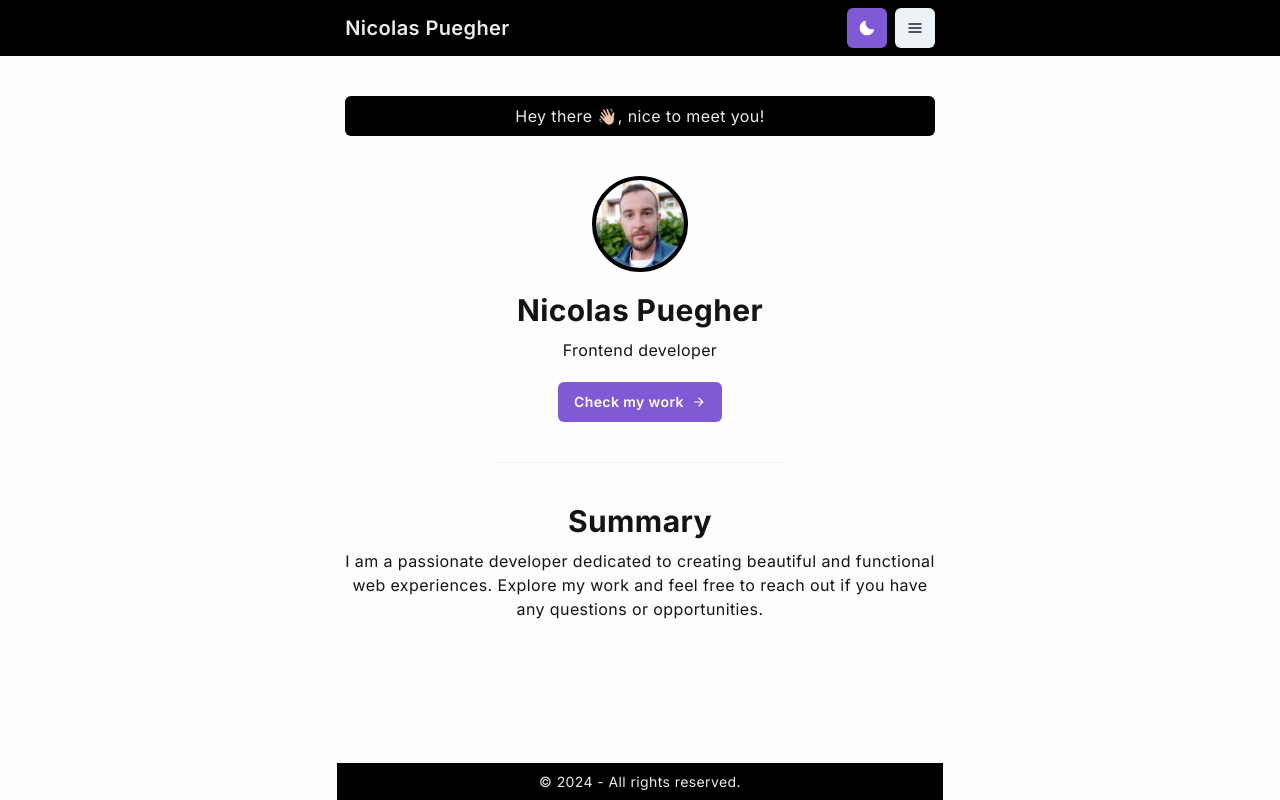
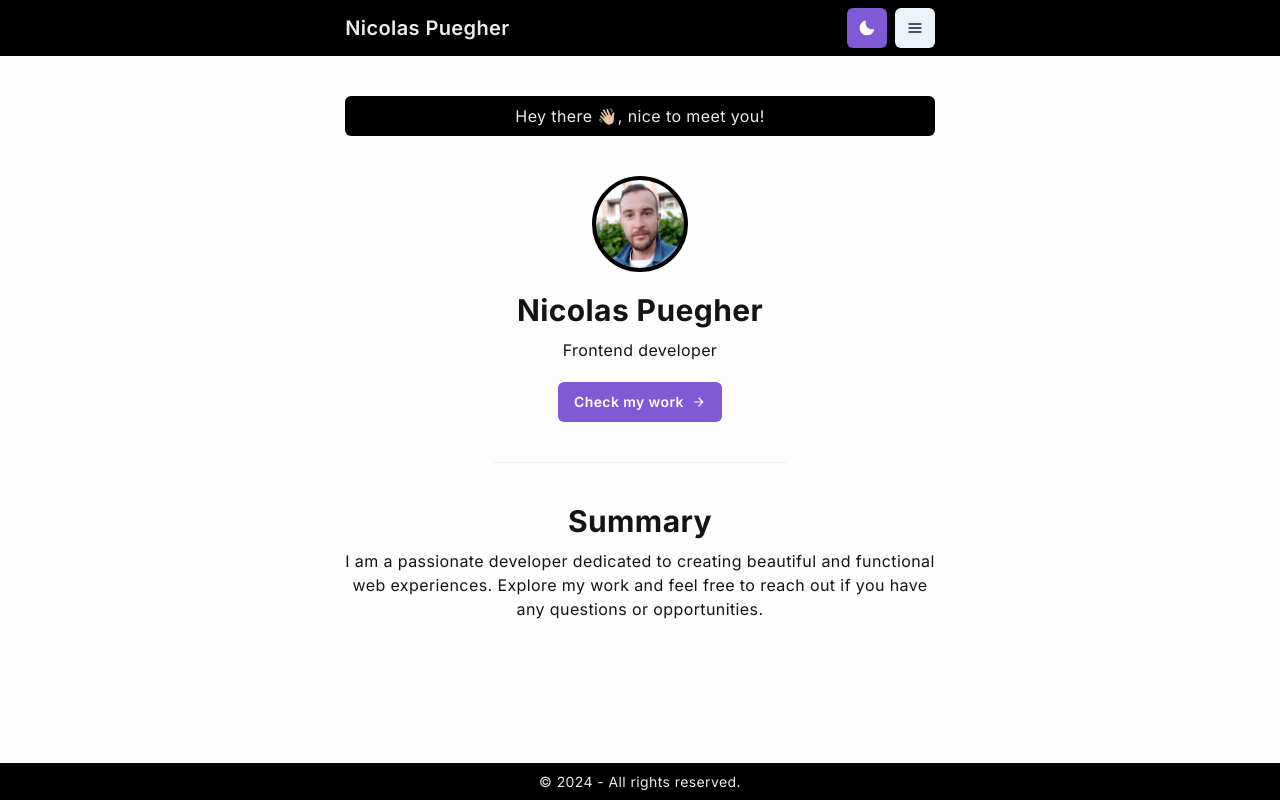
Before and after one commit to nicoPuegher/portfolio, a React (Vite) app: page / in a window 1280 px wide. Built offline with nearby package versions, Linux system fonts and the light colour scheme.

Commit message:
Make footer layout take the entire screen in tablet view

```diff
--- a/src/layouts/footer.jsx
+++ b/src/layouts/footer.jsx
@@ -11,6 +11,7 @@ export default function Footer() {
 	return (
 		<CustomContainer
 			as="footer"
+			minW="full"
 			color={useColorModeValue(light.textLight, dark.textLight)}
 			bg={useColorModeValue(light.bgDark, dark.bgLight)}
 		>
```
